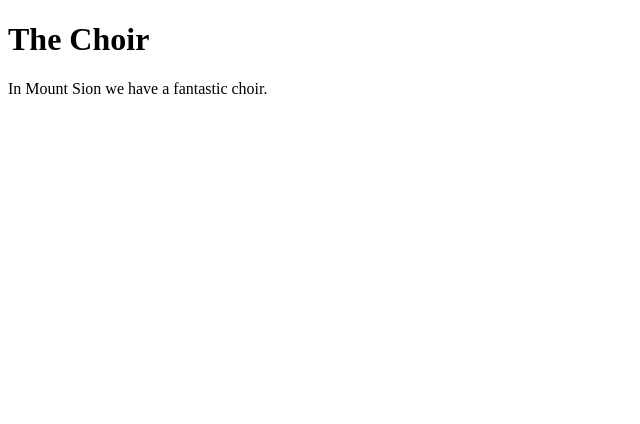
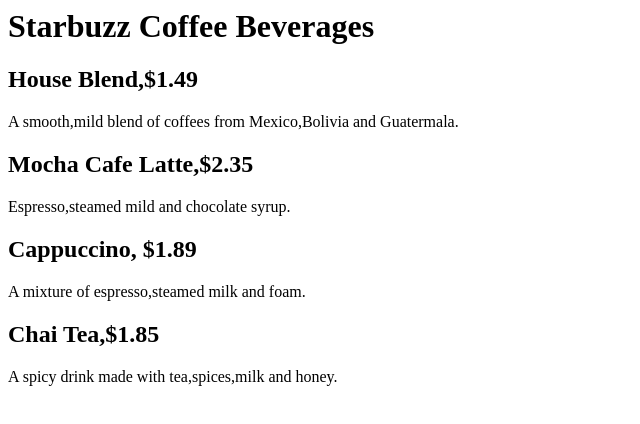
Before and after one commit to denispop9/secondrepo, a plain HTML site: page index.html in a window 1280 px wide. Shown: the whole page, without its empty margins (0-640 px from the left). Drawn offline with Linux system fonts and the light colour scheme.

Commit message:
starbuzz

```diff
--- a/index.html
+++ b/index.html
@@ -1,10 +1,21 @@
-<!DOCTYPE html>
 <html>
 <head>
-	<title>Mount Sion CBS</title>
+	<title>Starbuzz Coffee Beverages</title>
 </head>
+
 <body>
-<h1> The Choir</h1>
-<p>In Mount Sion we have a fantastic choir.</p>
+<h1>Starbuzz Coffee Beverages</h1>
+
+<h2>House Blend,$1.49</h2>
+<p>A smooth,mild blend of coffees from Mexico,Bolivia and Guatermala.</p>
+
+<h2>Mocha Cafe Latte,$2.35</h2>
+<p>Espresso,steamed mild and chocolate syrup.</p>
+
+<h2>Cappuccino, $1.89</h2>
+<p>A mixture of espresso,steamed milk and foam.</p>
+
+<h2>Chai Tea,$1.85</h2>
+<p>A spicy drink made with tea,spices,milk and honey.</p>
 </body>
 </html>
```
